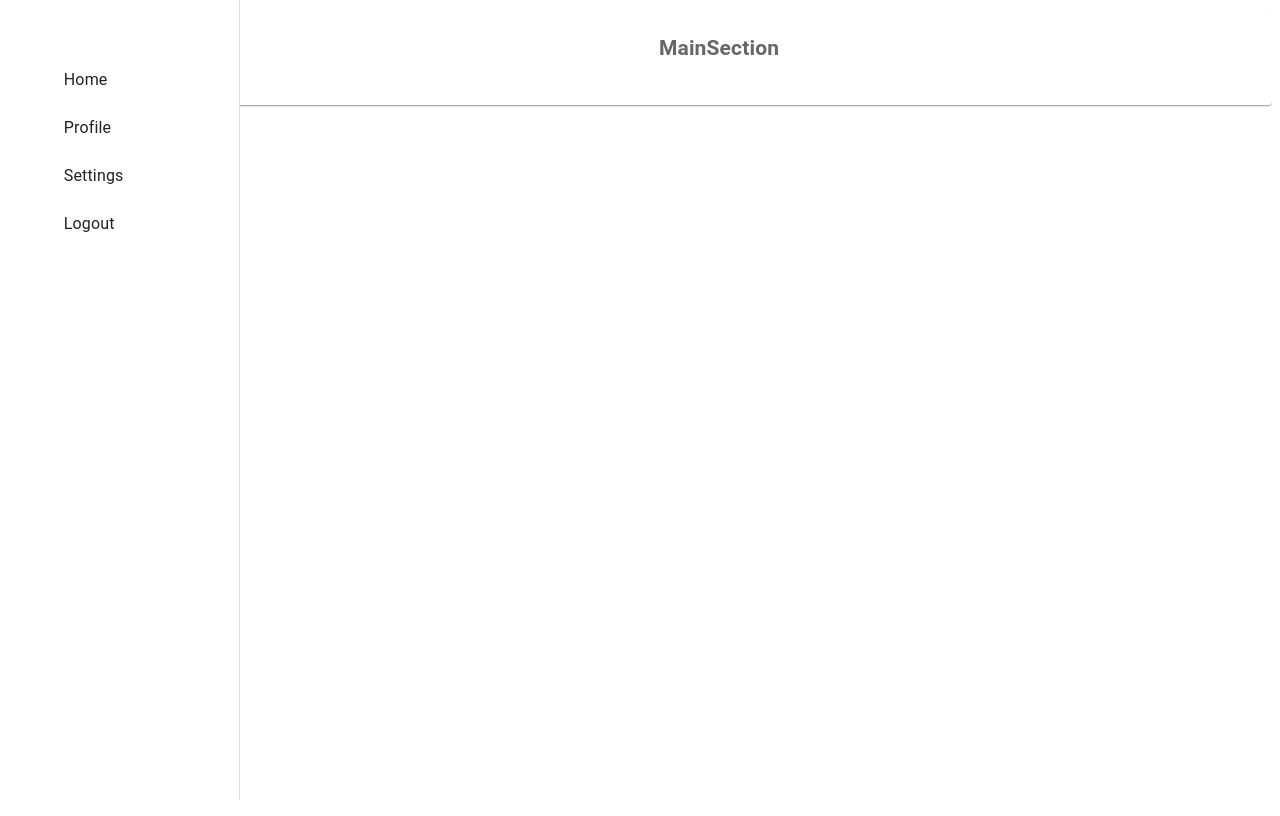
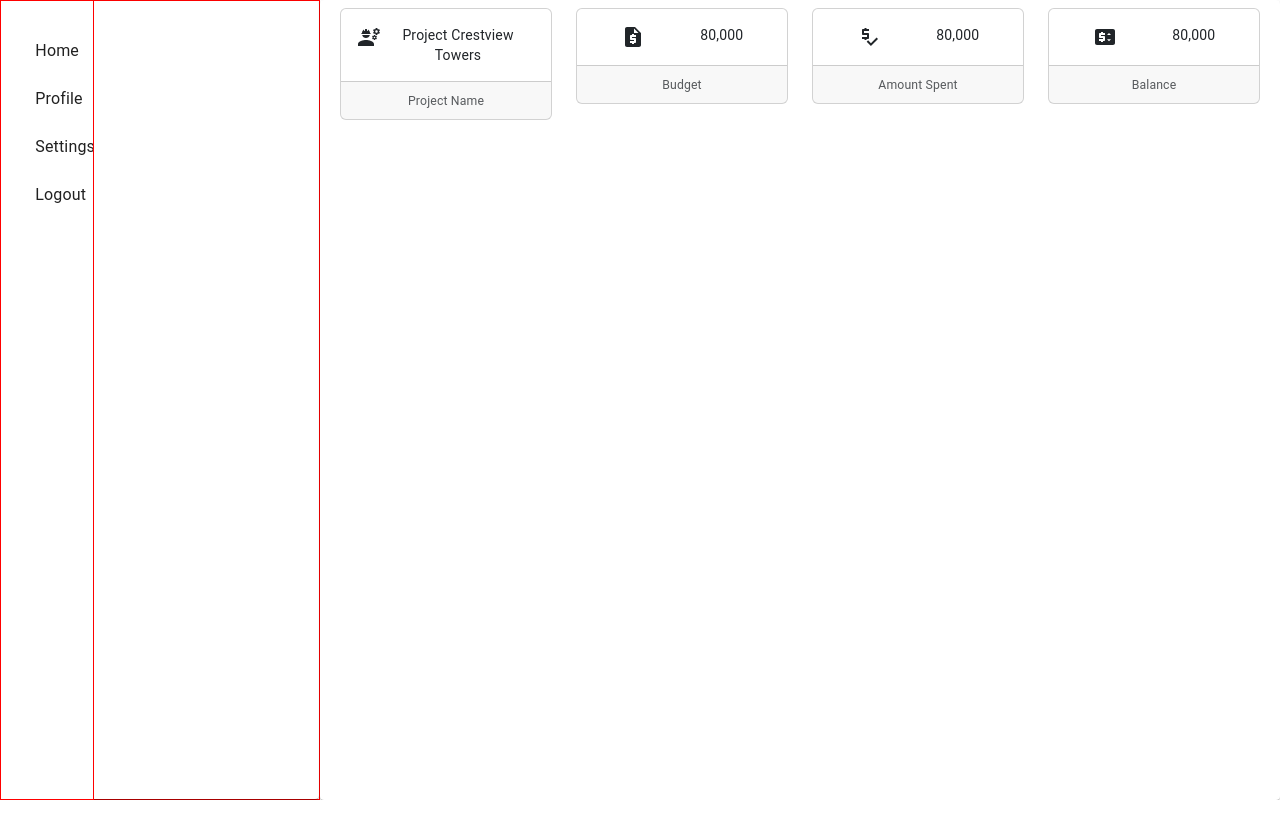
Before and after one commit to toyman640/construction-temp, a React (Create React App) app: page / in a window 1280 px wide. Built offline with nearby package versions, Linux system fonts and the light colour scheme.

Commit message:
Add first section

```diff
--- a/src/App.css
+++ b/src/App.css
@@ -1,3 +1,12 @@
 .MenuItems {
   margin-top: 20%;
 }
+
+.FirstName {
+  border: 1px solid red;
+}
+
+.CardContent {
+  display: flex;
+  justify-content: space-around;
+}
--- a/src/components/MainContainer.js
+++ b/src/components/MainContainer.js
@@ -13,23 +13,23 @@ const Item = styled(Paper)(({ theme }) => ({
   textAlign: 'center',
   color: theme.palette.text.secondary,
   height: '100%',
+  width: '100%',
 }));
 
 const MainContainer = () => (
   <Box
     sx={{
-      flexGrow: 1, width: '100%', height: '100vh', overflow: 'hidden',
+      flexGrow: 1, width: '100%', height: '100vh', overflow: 'hidden', display: 'flex',
     }}
   >
     <Grid item container spacing={0} columns={16}>
-      <Grid item lg={2} xs={2} sx={{ display: { xs: 'none', lg: 'block' } }}>
+      <Grid item lg={4} xs={2} sx={{ display: { xs: 'none', lg: 'block' } }} className="FirstName">
         <Item><Navigation /></Item>
       </Grid>
-      <Grid item lg={14} xs={14}>
+      <Grid item lg={12} xs={14}>
         <Item><MainSection /></Item>
       </Grid>
     </Grid>
-    <Navigation />
   </Box>
 );
 
--- a/src/components/MainSection.js
+++ b/src/components/MainSection.js
@@ -1,10 +1,9 @@
 import React from 'react';
+import FirstSection from './SectionFragments/FirstSection';
 
 const MainSection = () => (
   <div>
-    <h2>
-      MainSection
-    </h2>
+    <FirstSection />
   </div>
 );
 
--- a/src/components/Navigation.js
+++ b/src/components/Navigation.js
@@ -58,7 +58,8 @@ const Navigation = () => {
         variant={isLargeScreen ? 'persistent' : 'temporary'}
         sx={{
           '& .MuiDrawer-paper': {
-            width: 240,
+            border: '1px solid red',
+            // width: { xs: '240px', lg: '50%' },
             boxSizing: 'border-box',
           },
         }}
--- /dev/null
+++ b/src/components/SectionFragments/FirstSection.js
@@ -0,0 +1,83 @@
+import React from 'react';
+import Container from 'react-bootstrap/Container';
+import Col from 'react-bootstrap/Col';
+import Row from 'react-bootstrap/Row';
+import Card from 'react-bootstrap/Card';
+import EngineeringIcon from '@mui/icons-material/Engineering';
+import RequestQuoteIcon from '@mui/icons-material/RequestQuote';
+import PriceChangeIcon from '@mui/icons-material/PriceChange';
+import PriceCheckIcon from '@mui/icons-material/PriceCheck';
+
+const FirstSection = () => (
+  <Container>
+    <Row>
+      <Col>
+        <Card
+          bg="Info"
+          className="mr-2"
+        >
+          <Card.Body className="CardContent">
+            <EngineeringIcon />
+            <Card.Text>
+              Project
+              Crestview Towers
+            </Card.Text>
+          </Card.Body>
+          <Card.Footer>
+            <small className="text-muted">Project Name</small>
+          </Card.Footer>
+        </Card>
+      </Col>
+      <Col>
+        <Card
+          bg="Info"
+          className="mr-2"
+        >
+          <Card.Body className="CardContent">
+            <RequestQuoteIcon />
+            <Card.Text>
+              80,000
+            </Card.Text>
+          </Card.Body>
+          <Card.Footer>
+            <small className="text-muted">Budget</small>
+          </Card.Footer>
+        </Card>
+      </Col>
+      <Col>
+        <Card
+          bg="Info"
+          className="mr-2"
+        >
+          <Card.Body className="CardContent">
+            <PriceCheckIcon />
+            <Card.Text>
+              80,000
+            </Card.Text>
+          </Card.Body>
+          <Card.Footer>
+            <small className="text-muted">Amount Spent</small>
+          </Card.Footer>
+        </Card>
+      </Col>
+      <Col>
+        <Card
+          bg="Info"
+          className="mr-2"
+        >
+          <Card.Body className="CardContent">
+            <PriceChangeIcon />
+            <Card.Text>
+              80,000
+            </Card.Text>
+          </Card.Body>
+          <Card.Footer>
+            <small className="text-muted">Balance</small>
+          </Card.Footer>
+        </Card>
+      </Col>
+    </Row>
+  </Container>
+);
+
+export default FirstSection;
--- a/src/index.js
+++ b/src/index.js
@@ -2,6 +2,7 @@ import React from 'react';
 import ReactDOM from 'react-dom/client';
 import App from './App';
 import reportWebVitals from './reportWebVitals';
+import 'bootstrap/dist/css/bootstrap.min.css';
 
 const root = ReactDOM.createRoot(document.getElementById('root'));
 root.render(
```
